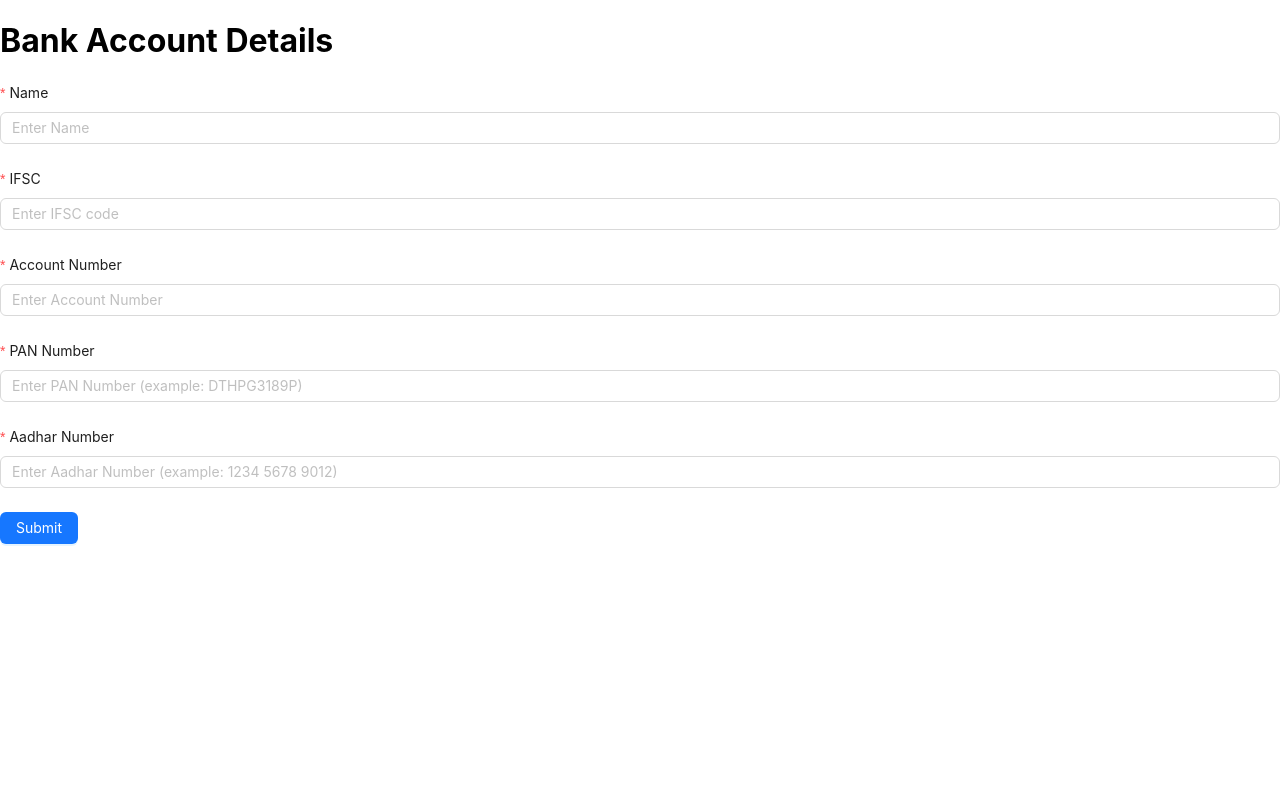
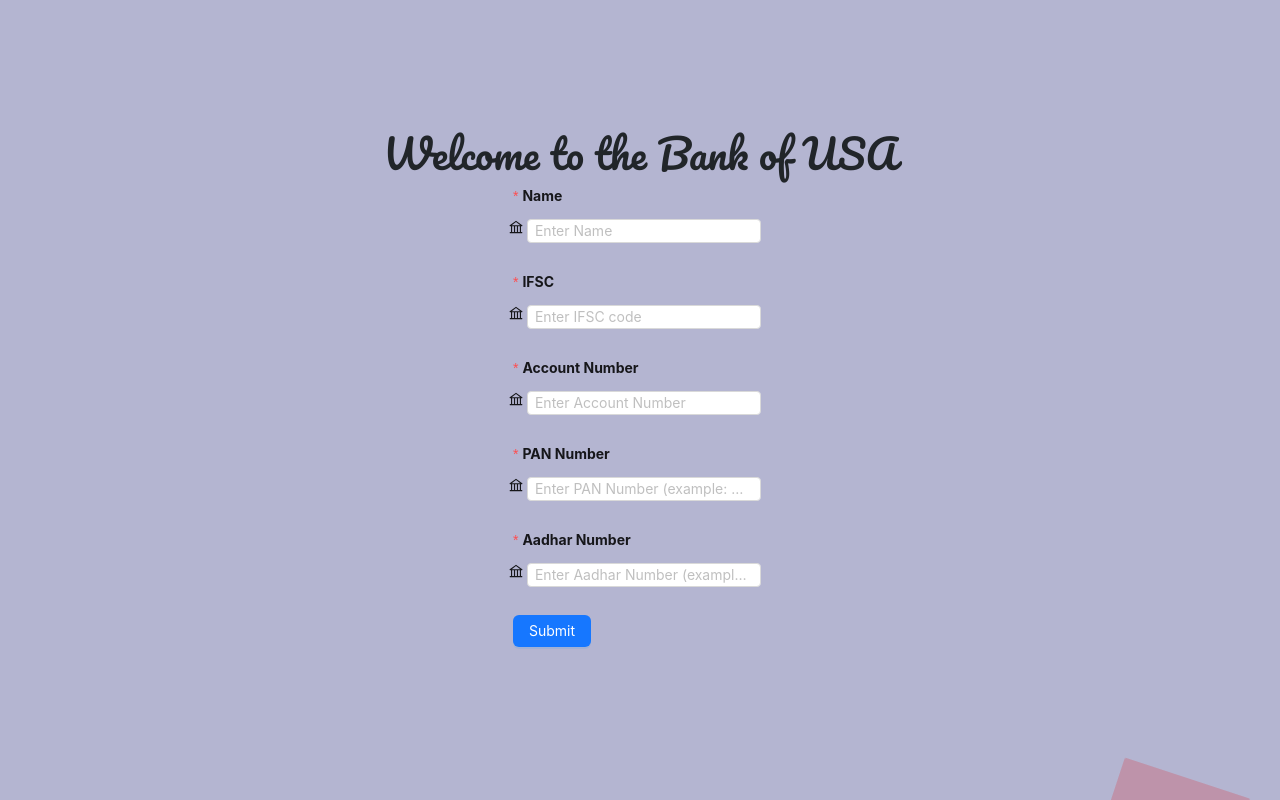
Before and after one commit to Irfan0025/BankUI, a React (Create React App) app: page / in a window 1280 px wide. Built offline with nearby package versions, Linux system fonts and the light colour scheme.

Commit message:
added css

```diff
--- a/package.json
+++ b/package.json
@@ -3,13 +3,16 @@
   "version": "0.1.0",
   "private": true,
   "dependencies": {
+    "@ant-design/icons": "^5.1.4",
     "@testing-library/jest-dom": "^5.16.5",
     "@testing-library/react": "^13.4.0",
     "@testing-library/user-event": "^13.5.0",
     "antd": "^5.6.3",
+    "bootstrap": "^5.3.0",
     "cors-anywhere": "^0.4.4",
     "react": "^18.2.0",
     "react-dom": "^18.2.0",
+    "react-icons": "^4.10.1",
     "react-scripts": "5.0.1",
     "web-vitals": "^2.1.4"
   },
--- a/src/App.css
+++ b/src/App.css
@@ -1,3 +1,6 @@
+@import url("https://fonts.googleapis.com/css?family=Josefin+Sans");
+@import url("https://fonts.googleapis.com/css?family=Pacifico");
+
 .App {
   text-align: center;
 }
--- a/src/App.js
+++ b/src/App.js
@@ -1,6 +1,9 @@
 import logo from './logo.svg';
 import './App.css';
 import BankDetails from './components/BankDetails';
+import 'bootstrap/dist/css/bootstrap.css';
+import 'bootstrap/dist/js/bootstrap.js';
+
 
 function App() {
   return (
--- /dev/null
+++ b/src/components/Background.css
@@ -0,0 +1,136 @@
+@keyframes animate {
+  0% {
+    transform: translateY(0) rotate(0deg);
+    opacity: 1;
+    border-radius: 0;
+  }
+  100% {
+    transform: translateY(-1000px) rotate(720deg);
+    opacity: 0;
+    border-radius: 50%;
+  }
+}
+
+.background {
+  position: fixed;
+  width: 100vw;
+  height: 100vh;
+  top: 0;
+  left: 0;
+  margin: 0;
+  padding: 0;
+  pointer-events: none;
+  background: #b4b5d1;
+  z-index: -1;
+  overflow: hidden;
+}
+.background li {
+  position: absolute;
+  display: block;
+  list-style: none;
+  width: 20px;
+  height: 20px;
+  background: rgba(229, 10, 10, 0.2);
+  animation: animate 19s linear infinite;
+}
+
+.background li:nth-child(0) {
+  left: 87%;
+  width: 148px;
+  height: 148px;
+  bottom: -148px;
+  animation-delay: 1s;
+}
+.background li:nth-child(1) {
+  left: 86%;
+  width: 132px;
+  height: 132px;
+  bottom: -132px;
+  animation-delay: 5s;
+}
+.background li:nth-child(2) {
+  left: 49%;
+  width: 151px;
+  height: 151px;
+  bottom: -151px;
+  animation-delay: 8s;
+}
+.background li:nth-child(3) {
+  left: 41%;
+  width: 173px;
+  height: 173px;
+  bottom: -173px;
+  animation-delay: 8s;
+}
+.background li:nth-child(4) {
+  left: 51%;
+  width: 108px;
+  height: 108px;
+  bottom: -108px;
+  animation-delay: 7s;
+}
+.background li:nth-child(5) {
+  left: 22%;
+  width: 159px;
+  height: 159px;
+  bottom: -159px;
+  animation-delay: 7s;
+}
+.background li:nth-child(6) {
+  left: 72%;
+  width: 106px;
+  height: 106px;
+  bottom: -106px;
+  animation-delay: 23s;
+}
+.background li:nth-child(7) {
+  left: 84%;
+  width: 189px;
+  height: 189px;
+  bottom: -189px;
+  animation-delay: 19s;
+}
+.background li:nth-child(8) {
+  left: 22%;
+  width: 110px;
+  height: 110px;
+  bottom: -110px;
+  animation-delay: 35s;
+}
+.background li:nth-child(9) {
+  left: 81%;
+  width: 104px;
+  height: 104px;
+  bottom: -104px;
+  animation-delay: 15s;
+}
+
+.container {
+  display: flex;
+  justify-content: center;
+  align-items: center;
+  height: 100vh;
+  margin-left: "10%";
+}
+
+.input-bar {
+  width: auto;
+}
+
+.bank-account-form-container {
+  font-family: "Pacifico", cursive;
+}
+
+.input-container {
+  margin-top: 0px;
+}
+
+.bank-account-form-icon {
+  position: relative;
+  top: -4px;
+  left: -4px;
+}
+
+bank-account-form-container_input {
+  font-weight: 900000;
+}
--- /dev/null
+++ b/src/components/Background.js
@@ -0,0 +1,14 @@
+import React from 'react';
+import './Background.css';
+
+const Background = () => {
+  return (
+    <ul className="background">
+      {[...Array(10)].map((_, index) => (
+        <li key={index}></li>
+      ))}
+    </ul>
+  );
+};
+
+export default Background;
--- a/src/components/BankDetails.js
+++ b/src/components/BankDetails.js
@@ -1,19 +1,26 @@
-import React from 'react';
-import { Form, Input, Button, Modal } from 'antd';
+import React from "react";
+import { Form, Input, Button, Modal, Row, Col } from "antd";
+
+import { BankOutlined } from "@ant-design/icons";
+
+import Background from "./Background";
+import "./Background.css";
 
 const BankAccountForm = () => {
   const [form] = Form.useForm();
 
   const onFinish = async (values) => {
     try {
-      const response = await fetch('https://bankdetailsvalidation.onrender.com/bank-accounts',
+      const response = await fetch(
+        "https://bankdetailsvalidation.onrender.com/bank-accounts",
         {
-        method: 'POST',
+          method: "POST",
           headers: {
-          'Content-Type': 'application/json',
+            "Content-Type": "application/json",
           },
           body: JSON.stringify(values),
-      });
+        }
+      );
 
       if (response.ok) {
         const data = await response.json();
@@ -21,22 +28,22 @@ const BankAccountForm = () => {
         form.resetFields();
       } else if (response.status === 400) {
         const error = await response.text();
-        console.log('Validation Error:', error);
+        console.log("Validation Error:", error);
         alert(error);
       } else {
         const error = await response.text();
-        console.log('Error:', error);
+        console.log("Error:", error);
         alert(error);
       }
     } catch (error) {
-      console.log('Request failed:', error);
-      alert('Request failed. Please try again.');
+      console.log("Request failed:", error);
+      alert("Request failed. Please try again.");
     }
   };
 
   const showModal = (responseData) => {
     Modal.info({
-      title: 'IFSC Details',
+      title: "IFSC Details",
       content: (
         <div>
           <p>Branch: {responseData.BRANCH}</p>
@@ -50,53 +57,127 @@ const BankAccountForm = () => {
   };
 
   return (
+    <>
+      <div className="container">
+        <Background />
+
         <div className="bank-account-form-container">
-      <h1>Bank Account Details</h1>
-      <Form form={form} name="bankAccountForm" onFinish={onFinish} layout="vertical">
+          <h1>Welcome to the Bank of USA</h1>
+          <div className="form-container" style={{ marginLeft: "80px" }}>
+            <Form
+              form={form}
+              style={{ marginLeft: "50px" }}
+              name="bankAccountForm"
+              onFinish={onFinish}
+              layout="vertical"
+            >
               <Form.Item
-          label="Name"
+                label={
+                  <span className="bank-account-form-container_input">
+                    <strong> Name</strong>
+                  </span>
+                }
                 name="name"
-          rules={[{ required: true, message: 'Please enter your name' }]}
+                rules={[{ required: true, message: "Please enter your name" }]}
               >
-          <Input placeholder="Enter Name" />
+                <span className="icon bank-account-form-icon">
+                  <BankOutlined />
+                </span>
+                <Input
+                  placeholder="Enter Name"
+                  className="input-bar"
+                  size="small"
+                />
               </Form.Item>
 
               <Form.Item
-          label="IFSC"
+                label={
+                  <span className="bank-account-form-container_input">
+                    <strong>IFSC</strong>
+                  </span>
+                }
                 name="ifsc"
-          rules={[{ required: true, message: 'Please enter IFSC code' }]}
+                rules={[{ required: true, message: "Please enter IFSC code" }]}
               >
-          <Input placeholder="Enter IFSC code" />
+                <span className="icon bank-account-form-icon">
+                  <BankOutlined />
+                </span>
+                <Input
+                  placeholder="Enter IFSC code"
+                  className="input-bar"
+                  size="small"
+                />
               </Form.Item>
 
               <Form.Item
-          label="Account Number"
+                label={
+                  <span className="bank-account-form-container_input">
+                    <strong> Account Number</strong>
+                  </span>
+                }
                 name="accountNumber"
-          rules={[{ required: true, message: 'Please enter account number' }]}
+                rules={[
+                  { required: true, message: "Please enter account number" },
+                ]}
               >
-          <Input placeholder="Enter Account Number" />
+                <span className="icon bank-account-form-icon">
+                  <BankOutlined />
+                </span>
+                <Input
+                  placeholder="Enter Account Number"
+                  className="input-bar"
+                  size="small"
+                />
               </Form.Item>
 
               <Form.Item
-          label="PAN Number"
+                label={
+                  <span className="bank-account-form-container_input">
+                    <strong> PAN Number</strong>
+                  </span>
+                }
                 name="pan"
                 rules={[
-            { required: true, message: 'Please enter PAN Number' },
-            { pattern: /^([A-Z]){5}([0-9]){4}([A-Z]){1}?$/, message: 'Invalid PAN Number' },
+                  { required: true, message: "Please enter PAN Number" },
+                  {
+                    pattern: /^([A-Z]){5}([0-9]){4}([A-Z]){1}?$/,
+                    message: "Invalid PAN Number",
+                  },
                 ]}
               >
-          <Input placeholder="Enter PAN Number (example: DTHPG3189P)" />
+                <span className="icon bank-account-form-icon">
+                  <BankOutlined />
+                </span>
+                <Input
+                  placeholder="Enter PAN Number (example: DTHPG3189P)"
+                  className="input-bar"
+                  size="small"
+                />
               </Form.Item>
 
               <Form.Item
-          label="Aadhar Number"
+                label={
+                  <span>
+                    <strong>Aadhar Number</strong>
+                  </span>
+                }
                 name="aadhar"
                 rules={[
-            { required: true, message: 'Please enter Aadhar Number' },
-            { pattern: /^\d{4}\s\d{4}\s\d{4}$/, message: 'Invalid Aadhar Number' },
+                  { required: true, message: "Please enter Aadhar Number" },
+                  {
+                    pattern: /^\d{4}\s\d{4}\s\d{4}$/,
+                    message: "Invalid Aadhar Number",
+                  },
                 ]}
               >
-          <Input placeholder="Enter Aadhar Number (example: 1234 5678 9012)" />
+                <span className="icon bank-account-form-icon">
+                  <BankOutlined />
+                </span>
+                <Input
+                  placeholder="Enter Aadhar Number (example: 1234 5678 9012)"
+                  className="input-bar"
+                  size="small"
+                />
               </Form.Item>
 
               <Form.Item>
@@ -106,6 +187,9 @@ const BankAccountForm = () => {
               </Form.Item>
             </Form>
           </div>
+        </div>
+      </div>
+    </>
   );
 };
 
```
Also changed, not shown: 1 other file (tests, documents, lock files or other folders). Lines whose indentation alone changed are shown as unchanged.
